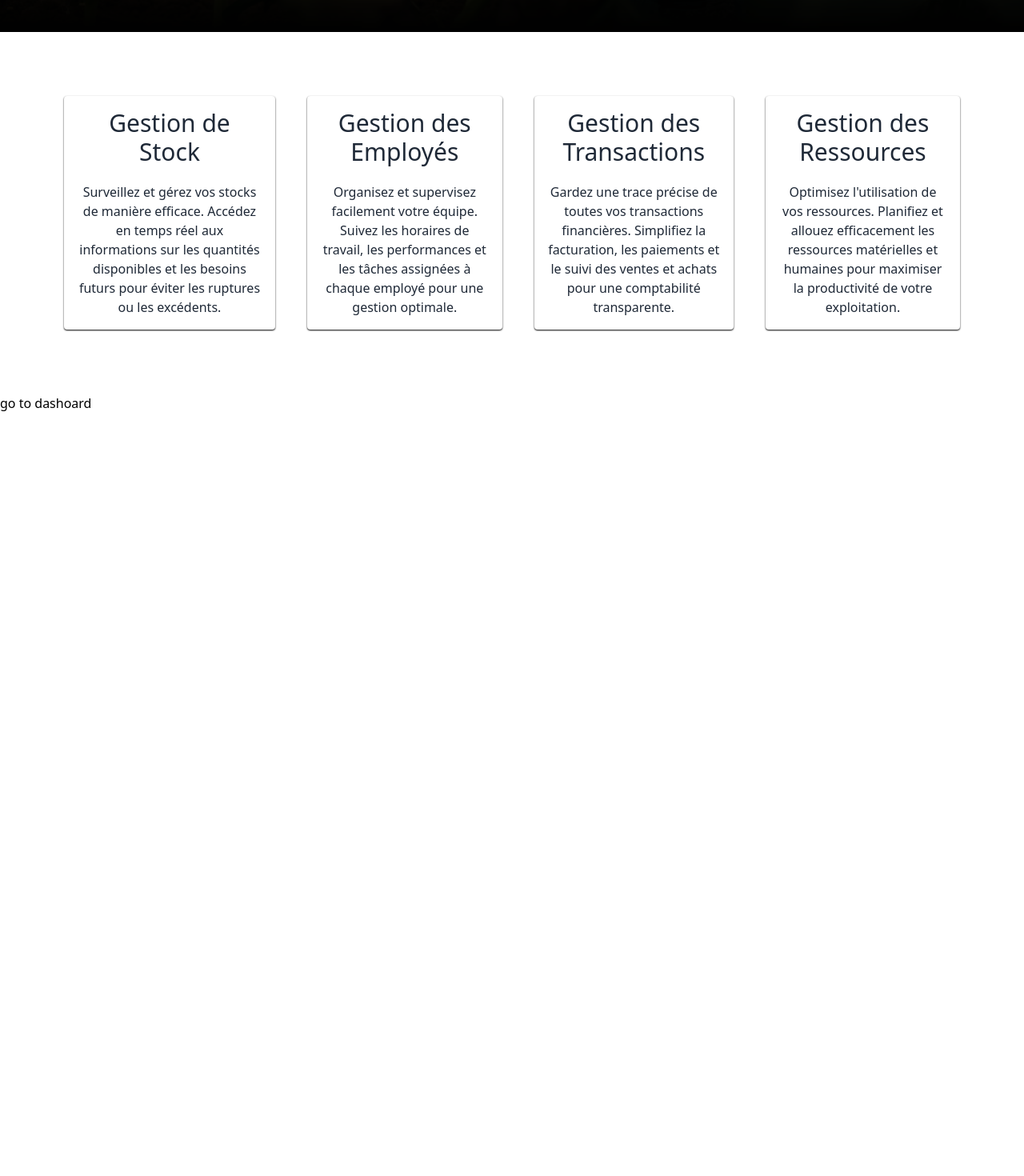
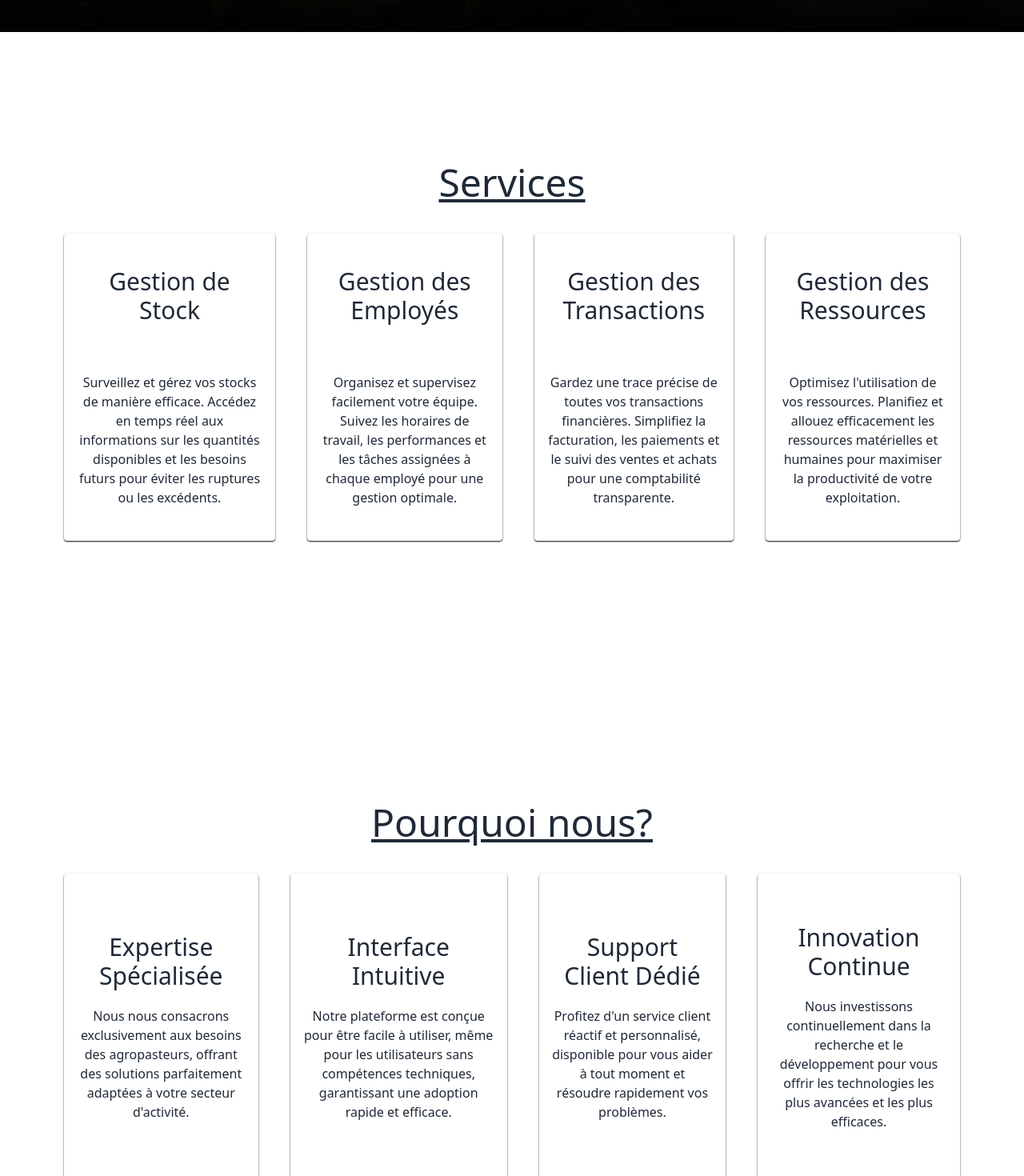
Before and after one commit to nk-hatake24/agrimanager, a React (Vite) app in the folder frontend/manager/: page / in a window 1280 px wide. Shown: the part 760-2230 px from the top of the page at 80% size. Before the commit the page ends 1276 px from the top, so only its background shows below. Built offline with nearby package versions, Linux system fonts and the light colour scheme.

Commit message:
home page finilisation

```diff
--- a/frontend/manager/src/components/NavBarTop.jsx
+++ b/frontend/manager/src/components/NavBarTop.jsx
@@ -7,7 +7,7 @@ import SideNav from './SideNav';
 const NavBarTop = () => {
   const [isDropdownOpen, setIsDropdownOpen] = useState(false);
   return (
-    <div className="flex flex-row h-12 rounded w-full p-2 items-center justify-between  shadow  shadow-gray-400 dark:shadow-gray-700">
+    <div className="flex flex-row h-12 rounded w-full p-2 items-center justify-between  ">
         {/* <div className='hidden md:flex md:flex-row md:items-center md:px-1 gap-1 rounded bg-white dark:bg-gray-600'>
             <CiSearch className='dark:text-gray-50 '/><input type="text" placeholder='search' className='p-1 outline-0 dark:text-gray-50 dark:bg-gray-600' />
         </div> */}
--- a/frontend/manager/src/index.css
+++ b/frontend/manager/src/index.css
@@ -14,7 +14,16 @@
 .hal{
     height: 100vh;
 }
-
+.raison {
+    border: 1px solid #ccc;
+    padding: 20px;
+    margin: 10px;
+    border-radius: 5px;
+    box-shadow: 2px 2px 5px rgba(0, 0, 0, 0.1);
+}
+.raison h3 {
+    color: #2c3e50;
+}
 @media only screen and (min-width: 768px){
     .hal{
         height: 26rem;
--- a/frontend/manager/src/layouts/Dashboard.jsx
+++ b/frontend/manager/src/layouts/Dashboard.jsx
@@ -13,7 +13,7 @@ const Dashboard = ({children}) => {
                 <SideNav className=''/>
             </div>
             <div className="flex flex-col w-full md:w-4/5 gap-4">
-                <div>
+                <div className='shadow  shadow-gray-400 dark:shadow-gray-700'>
                   <NavBarTop />
                 </div>
               <section className='h-full overflow-clip rounded shadow-md shadow-gray-200 dark:text-gray-50 dark:shadow-gray-700'>
--- a/frontend/manager/src/pages/Home.jsx
+++ b/frontend/manager/src/pages/Home.jsx
@@ -2,6 +2,9 @@ import React from "react";
 import { Link } from "react-router-dom";
 import homeScreen from "../assets/homeScreen.jpg";
 import NavBarTop from "../components/NavBarTop";
+import { FaXTwitter } from "react-icons/fa6";
+import { FaFacebook, FaWhatsapp } from "react-icons/fa";
+import { BiLogoGmail } from "react-icons/bi";
 
 const Home = () => {
   return (
@@ -34,47 +37,106 @@ const Home = () => {
         </div>
       </div>
 
-      <div className="p-20 dark:text-gray-50  dark:bg-gray-800 text-gray-800  flex flex-col md:flex-row gap-10">
-        <div class="fonctionnalite p-4 shadow-black shadow-sm rounded text-center ">
-          <h3 className="text-xl md:text-3xl pb-5">Gestion de Stock</h3>
-          <p>
-            Surveillez et gérez vos stocks de manière efficace. Accédez en temps
-            réel aux informations sur les quantités disponibles et les besoins
-            futurs pour éviter les ruptures ou les excédents.
+      <div className="p-20 min-h-screen dark:text-gray-50  dark:bg-gray-800 text-gray-800  flex flex-col justify-center items-center gap-10">
+        <h1 className="text-3xl underline text-center md:text-5xl">
+          Services
+        </h1>
+        <div className="flex flex-col  md:flex-row justify-center items-center gap-10 ">
+          <div className="fonctionnalite p-4 h-52 md:h-96 shadow-black shadow-sm rounded flex flex-col justify-center text-center ">
+            <h3 className="text-xl md:text-3xl  pb-5">Gestion de Stock</h3>
+            <p className="mt-10">
+              Surveillez et gérez vos stocks de manière efficace. Accédez en
+              temps réel aux informations sur les quantités disponibles et les
+              besoins futurs pour éviter les ruptures ou les excédents.
             </p>
           </div>
 
-        <div class="fonctionnalite p-4 shadow-black shadow-sm rounded text-center ">
+          <div className="fonctionnalite p-4 shadow-black h-52 md:h-96 shadow-sm rounded flex flex-col justify-center text-center ">
             <h3 className="text-xl md:text-3xl pb-5">Gestion des Employés</h3>
-          <p>
-            Organisez et supervisez facilement votre équipe. Suivez les horaires
-            de travail, les performances et les tâches assignées à chaque
-            employé pour une gestion optimale.
+            <p className="mt-10">
+              Organisez et supervisez facilement votre équipe. Suivez les
+              horaires de travail, les performances et les tâches assignées à
+              chaque employé pour une gestion optimale.
             </p>
           </div>
 
-        <div class="fonctionnalite p-4 shadow-black shadow-sm rounded text-center ">
-          <h3 className="text-xl md:text-3xl pb-5">Gestion des Transactions</h3>
-          <p>
+          <div className="fonctionnalite p-4 shadow-black h-52 md:h-96 shadow-sm rounded flex flex-col justify-center text-center ">
+            <h3 className="text-xl md:text-3xl pb-5">
+              Gestion des Transactions
+            </h3>
+            <p className="mt-10">
               Gardez une trace précise de toutes vos transactions financières.
               Simplifiez la facturation, les paiements et le suivi des ventes et
               achats pour une comptabilité transparente.
             </p>
           </div>
 
-        <div class="fonctionnalite p-4 shadow-black shadow-sm rounded text-center ">
+          <div className="fonctionnalite p-4 shadow-black h-52 md:h-96 shadow-sm rounded flex flex-col justify-center text-center ">
             <h3 className="text-xl md:text-3xl pb-5">Gestion des Ressources</h3>
-          <p>
+            <p className="mt-10">
               Optimisez l'utilisation de vos ressources. Planifiez et allouez
               efficacement les ressources matérielles et humaines pour maximiser
               la productivité de votre exploitation.
             </p>
           </div>
         </div>
+      </div>
 
+      <div className="p-20 min-h-screen dark:text-gray-50  dark:bg-gray-800 text-gray-800  flex flex-col justify-center items-center gap-10">
+      <h1 className="text-3xl underline text-center md:text-5xl">
+          Pourquoi nous?
+        </h1>
+        <div className="flex flex-col md:flex-row justify-center items-center gap-10">
+          <div className="p-4 h-52 md:h-96 shadow-black shadow-sm rounded flex flex-col justify-center text-center">
+            <h3 className="text-xl md:text-3xl pb-5">Expertise Spécialisée</h3>
             <p>
-        <Link to="/homedash">go to dashoard</Link>
+              Nous nous consacrons exclusivement aux besoins des agropasteurs,
+              offrant des solutions parfaitement adaptées à votre secteur
+              d'activité.
             </p>
+          </div>
+
+          <div className="p-4 h-52 md:h-96 shadow-black shadow-sm rounded flex flex-col justify-center text-center">
+            <h3 className="text-xl md:text-3xl pb-5">Interface Intuitive</h3>
+            <p>
+              Notre plateforme est conçue pour être facile à utiliser, même pour
+              les utilisateurs sans compétences techniques, garantissant une
+              adoption rapide et efficace.
+            </p>
+          </div>
+
+          <div className="p-4 h-52 md:h-96 shadow-black shadow-sm rounded flex flex-col justify-center text-center">
+            <h3 className="text-xl md:text-3xl pb-5">Support Client Dédié</h3>
+            <p>
+              Profitez d'un service client réactif et personnalisé, disponible
+              pour vous aider à tout moment et résoudre rapidement vos
+              problèmes.
+            </p>
+          </div>
+
+          <div className="p-4 h-52 md:h-96 shadow-black shadow-sm rounded flex flex-col justify-center text-center">
+            <h3 className="text-xl md:text-3xl pb-5">Innovation Continue</h3>
+            <p>
+              Nous investissons continuellement dans la recherche et le
+              développement pour vous offrir les technologies les plus avancées
+              et les plus efficaces.
+            </p>
+          </div>
+        </div>
+      </div>
+     <footer className="flex flex-col p-20 w-full items-center dark:text-gray-50  dark:bg-gray-800">
+
+     <div className="dark:text-gray-50  dark:bg-gray-800 dark-gray-800 p-10 flex flex-row items-center justify-center gap-15">
+        <Link to='#'><FaXTwitter size={42} /></Link>
+        <Link to='#'><FaFacebook size={42}/></Link>
+        <Link to='#'><BiLogoGmail size={42}/></Link>
+        <Link to='#'><FaWhatsapp size={42}/></Link>
+     </div>
+
+     <p>copyright 2024</p>
+
+      </footer>
+
     </div>
   );
 };
```
Lines whose indentation alone changed are shown as unchanged.
